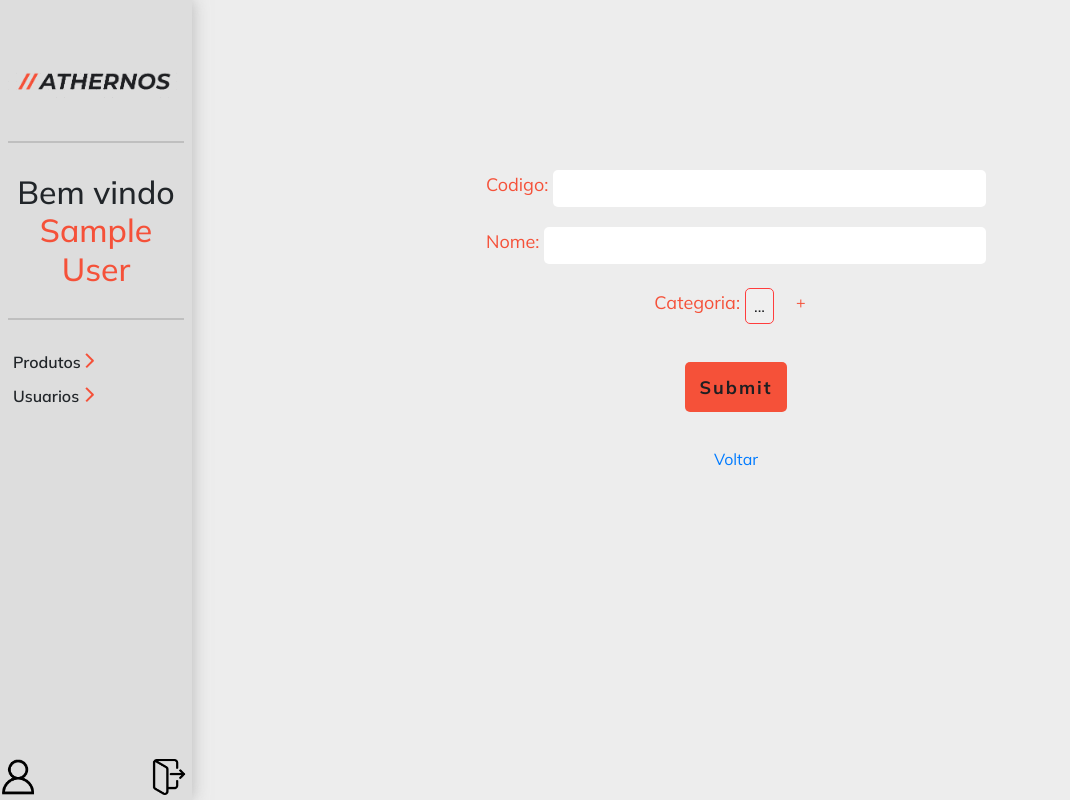
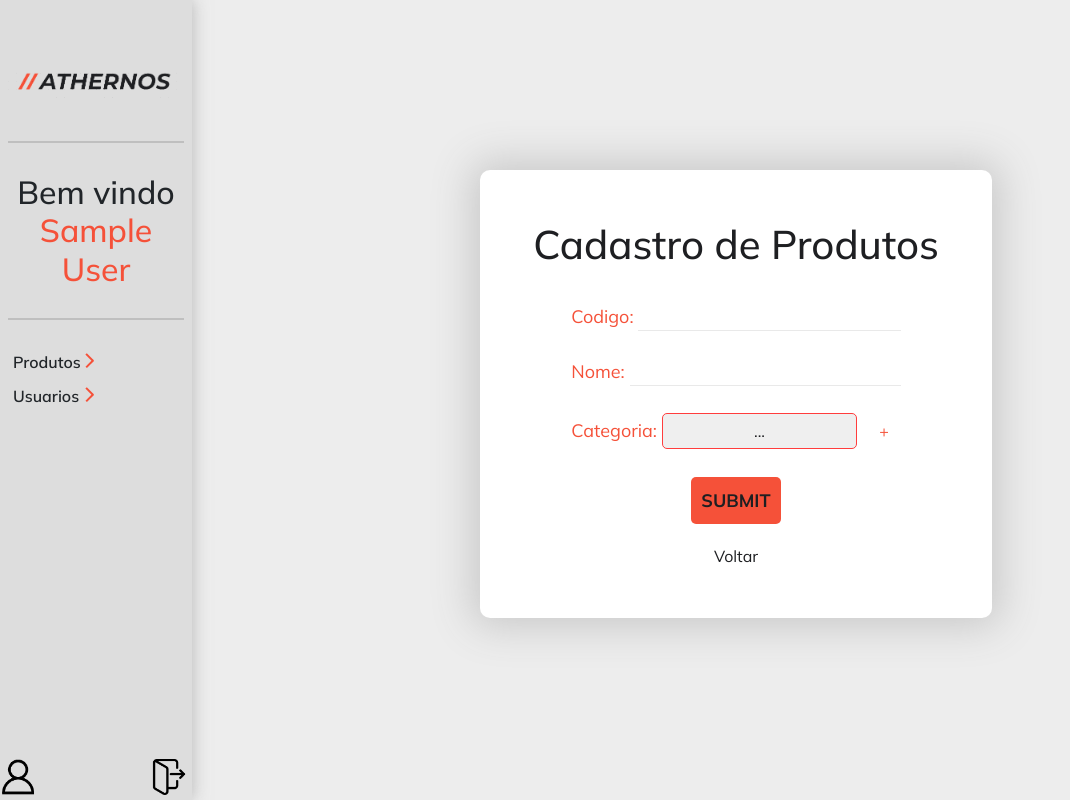
Before and after one commit to Neeeveess/Athernos, a PHP site: page /nav/produto/cadastroProd.php in a window 1280 px wide. Shown: the whole page, without its empty margins (0-1070 px from the left). Run offline with PHP 8.4, Linux system fonts and the light colour scheme; the visitor is signed in with stand-in values (Sample User, id 1); data that the repository does not hold is empty; some libraries are stand-ins or nearby versions.

Commit message:
css ajustado

```diff
--- a/assets/css/main.scss
+++ b/assets/css/main.scss
@@ -780,7 +780,8 @@ img {
             }
         }
     }
-    .cadastrar-prod {
+    .cadastrar-prod,
+    .entrada-prod {
         padding: 120px 0;
         width: 80%;
         margin: 0 auto;
@@ -799,11 +800,22 @@ img {
             gap: 20px;
             align-items: center;
             flex-direction: column;
+            width: 50%;
+            margin: auto;
+            box-shadow: 0px 0px 40px 9px #c9c9c9;
+            background: #fff;
+            padding: 50px;
+            height: 80%;
+            border-radius: 10px;
+            h1 {
+                color: $preto;
+                margin-bottom: 15px;
+            }
             .textfield {
                 display: flex;
                 justify-content: start;
-                align-items: center;
-                width: 500px;
+                align-items: baseline;
+                width: 80%;
                 label {
                     font-size: 18px;
                     font-weight: 400;
@@ -811,20 +823,18 @@ img {
                     width: fit-content;
                     text-align: end;
                     padding-right: 5px;
+                    white-space: nowrap;
                 }
                 input {
                     font-size: 18px;
                     font-weight: 400;
                     color: $preto;
                     width: 100%;
-                    padding: 5px 8px;
-                    border-radius: 5px;
+                    padding: 0 8px;
+                    border-bottom: 1px solid #e9e9e9;
                 }
             }
             .categoria {
-                justify-content: center;
-                label {
-                }
                 select {
                     border: 1px solid #ff3d3d;
                     cursor: pointer;
@@ -836,6 +846,12 @@ img {
                     -moz-appearance: none;
                     appearance: none;
                     text-align: center;
+                    width: inherit;
+                    option {
+                        text-align: center;
+                        margin: 0 auto;
+                        width: fit-content;
+                    }
                 }
                 button {
                     color: $laranja;
@@ -856,20 +872,53 @@ img {
             input[type="submit"] {
                 background-color: $laranja;
                 border: none;
-                width: 10%;
-                height: 50px;
                 padding: 10px;
                 border-radius: 5px;
-                margin: 0.8em 0;
                 cursor: pointer;
                 font-size: 18px;
                 font-weight: bold;
-                letter-spacing: 2px;
                 color: $preto;
                 transition: 0.1s;
+                text-transform: uppercase;
                 &:hover {
                     color: $branco;
                     background-color: #f64125;
+                }
+            }
+            a {
+                color: $preto;
+            }
+        }
+    }
+    .modal {
+        width: 25%;
+        margin: auto;
+        .modal-dialog {
+            width: 100%;
+            .modal-content {
+                width: 100%;
+                .modal-body {
+                    width: 100%;
+                    form {
+                        width: 100%;
+                        display: flex;
+                        justify-content: center;
+                        align-items: center;
+                        gap: 20px;
+                        input[type="text"] {
+                            background: #fff;
+                            box-shadow: 0px 0px 10px 0px #c9c9c9;
+                            width: 100%;
+                            border-radius: 5px;
+                            padding: 5px;
+                            color: $laranja;
+                        }
+                        input[type="submit"] {
+                            background: $laranja;
+                            padding: 5px;
+                            border-radius: 5px;
+                        }
+                    }
                 }
             }
         }
--- a/nav/produto/cadastroProd.php
+++ b/nav/produto/cadastroProd.php
@@ -53,6 +53,7 @@
 <body class="main-index">
     <?php include_once ABSPATH.'layout/menu-lateral.php';?>
     <section class="cadastrar-prod">
+
         <section class="msg">
         <?php
                 if(isset($_GET['msg']) and $_GET['msg'] == '1'){
@@ -61,15 +62,9 @@
         <?php
                 }
         ?>
-
-        <?php
-                if(isset($_GET['msg']) and $_GET['msg'] == '2'){
-        ?>
-                <div style="color:#008000" class="msg-alerta" roles="alert">Categoria Inserida!</div>
-        <?php }
-        ?>
         </section>
         <form class="box-cadastro" method='post' autocomplete="off">
+            <h1>Cadastro de Produtos</h1>
             <div class="textfield">
                 <label for="codigo" class="">Codigo:</label>
                 <input type="text" name="dados[codigo]" required>
--- a/nav/usuario/usuarios.php
+++ b/nav/usuario/usuarios.php
@@ -36,7 +36,7 @@
             </div>
         </section>
         <?php  ?>
-        <table>
+        <table style="width:100%;">
             <thead>
                 <tr>
                     <th class="id" scope="col">ID</th>
```
Also changed, not shown: nav/produto/entradaProd.php (+16 -11 lines), assets/css/main.css, 1 other file.
